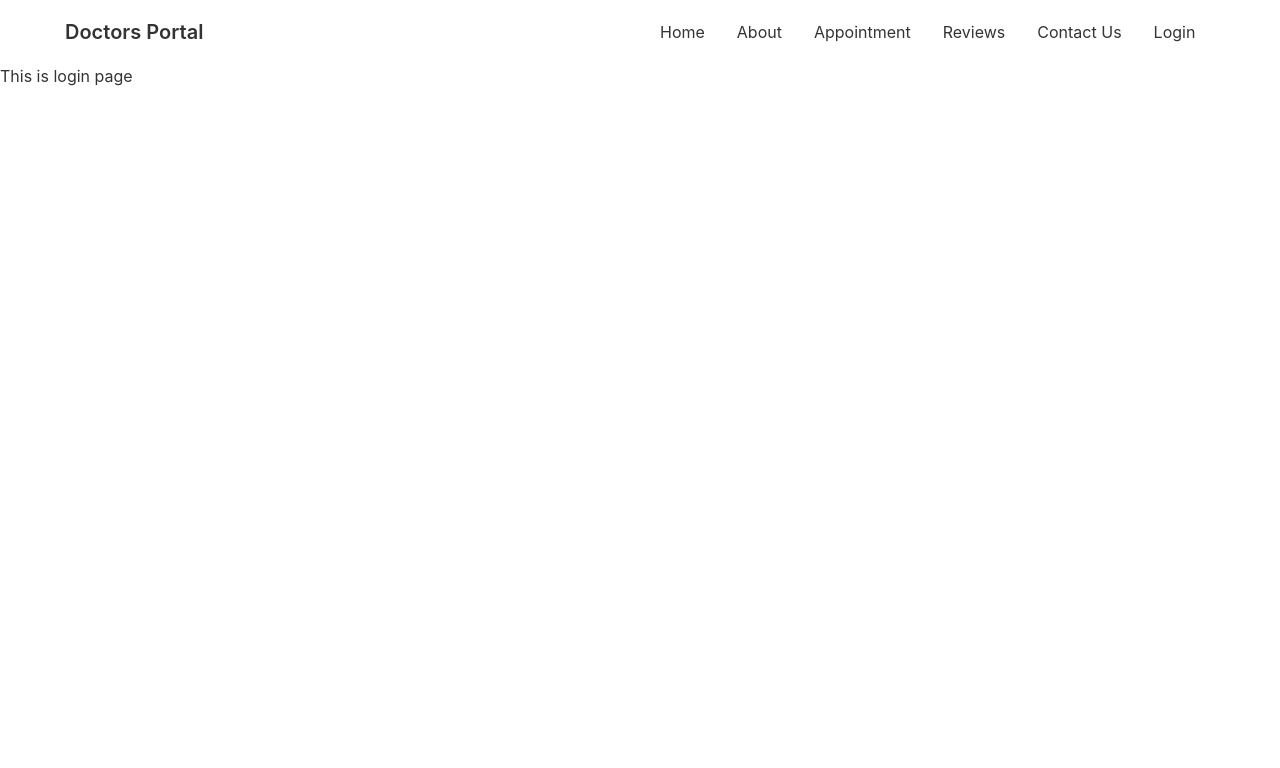
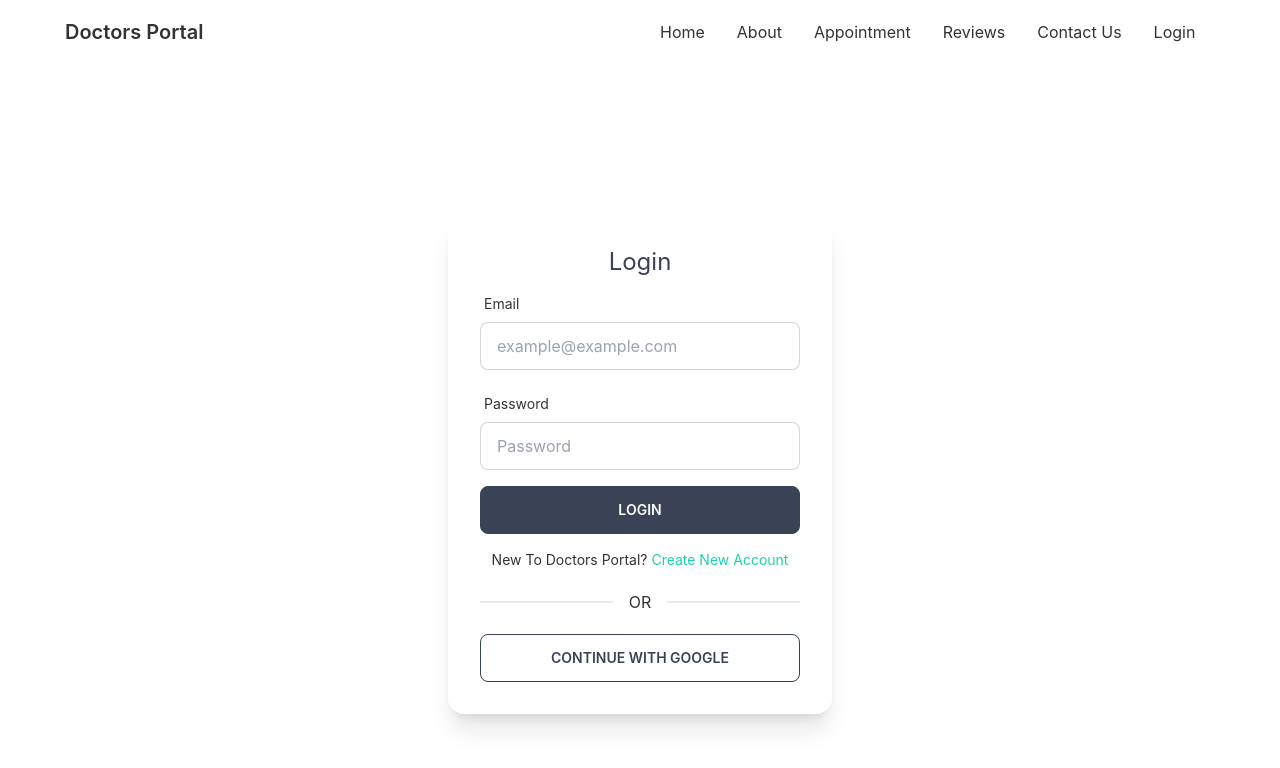
Before and after one commit to arnob-das/doctors-portal, a React (Create React App) app: page /login in a window 1280 px wide. Shown: the top 768 px of the page. Built offline with nearby package versions, Linux system fonts and the light colour scheme; no server answers.

Commit message:
sign up page done

```diff
--- a/package.json
+++ b/package.json
@@ -13,6 +13,7 @@
     "react-day-picker": "^8.4.1",
     "react-dom": "^18.2.0",
     "react-firebase-hooks": "^5.1.1",
+    "react-hook-form": "^7.41.3",
     "react-router-dom": "^6.6.1",
     "react-scripts": "5.0.1",
     "web-vitals": "^2.1.4"
--- a/src/App.js
+++ b/src/App.js
@@ -5,6 +5,7 @@ import About from './Pages/About/about';
 import Navbar from './Pages/Shared/Navbar';
 import Login from './Pages/Login/Login';
 import Appointment from './Pages/Appointment/Appointment';
+import SignUp from './Pages/Login/SignUp';
 
 function App() {
   return (
@@ -16,6 +17,7 @@ function App() {
         <Route path="/about" element={<About />} />
         <Route path="/appointment" element={<Appointment />} />
         <Route path="/login" element={<Login />} />
+        <Route path="/signup" element={<SignUp />} />
       </Routes>
     </div>
   );
--- a/src/Pages/Login/Login.js
+++ b/src/Pages/Login/Login.js
@@ -1,9 +1,121 @@
 import React from 'react';
+import { useSignInWithEmailAndPassword, useSignInWithGoogle } from 'react-firebase-hooks/auth'
+import auth from '../../firebase.init';
+import { useForm } from "react-hook-form";
+import { Link } from 'react-router-dom';
+
 
 const Login = () => {
+
+    const { register, formState: { errors }, handleSubmit } = useForm();
+
+    const [signInWithGoogle, gUser, gLoading, gError] = useSignInWithGoogle(auth);
+
+
+    const [
+        signInWithEmailAndPassword,
+        eUser,
+        eLoading,
+        eError,
+    ] = useSignInWithEmailAndPassword(auth);
+
+    let signInError;
+
+    if(gError || eError) {
+        signInError = <p className='text-red-500 text-sm'>{gError?.message || eError?.message}</p>;
+    }
+
+    if (gLoading ||  eLoading) {
+        return <div className="lg:my-20 flex"><button className="btn btn-primary loading mx-auto bg-gradient-to-r from-secondary bg-gradient-to-primary">Checking</button></div>
+    }
+
+    if (gUser || eUser) {
+        console.log(gUser || eUser);
+    }
+
+    const onSubmit = (data) => {
+        signInWithEmailAndPassword(data.email, data.password);
+    };
+
+
+
     return (
-        <div>
-            <h2>This is login page</h2>
+        <div className=" px-4 lg:px-12 flex justify-center items-center h-screen">
+            <div className="card w-96  shadow-xl">
+                <div className="card-body">
+                    <h2 className="text-center text-accent text-2xl">Login</h2>
+                    {/* Login Form Starts */}
+                    <form onSubmit={handleSubmit(onSubmit)}>
+                        <div className="form-control w-full max-w-xs">
+                            <label className="label">
+                                <span className="label-text">Email</span>
+                            </label>
+                            <input
+                                type="email"
+                                placeholder="example@example.com"
+                                className="input input-bordered w-full max-w-xs"
+
+                                {...register("email", {
+                                    required: {
+                                        value: true,
+                                        message: "Email is required"
+                                    },
+                                    pattern: {
+                                        value: /^(([^<>()[\]\\.,;:\s@\"]+(\.[^<>()[\]\\.,;:\s@\"]+)*)|(\".+\"))@((\[[0-9]{1,3}\.[0-9]{1,3}\.[0-9]{1,3}\.[0-9]{1,3}\])|(([a-zA-Z\-0-9]+\.)+[a-zA-Z]{2,}))$/,
+                                        messages: 'Provide Valid Email Address'
+                                    }
+                                }
+                                )}
+                            />
+                            <label className="label">
+                                {errors.email?.type === 'required' &&
+                                    <span className="label-text-alt text-red-500">{errors.email.message}</span>
+                                }
+                                {errors.email?.type === 'pattern' &&
+                                    <span className="label-text-alt text-red-500">{errors.email.message}</span>
+                                }
+                            </label>
+                        </div>
+                        <div className="form-control w-full max-w-xs">
+                            <label className="label">
+                                <span className="label-text">Password</span>
+                            </label>
+                            <input
+                                type="password"
+                                placeholder="Password"
+                                className="input input-bordered w-full max-w-xs"
+
+                                {...register("password", {
+                                    required: {
+                                        value: true,
+                                        message: "Password is required"
+                                    },
+                                    minLength: {
+                                        value: 6,
+                                        message: 'Must Provide 6 Characters or Longer'
+                                    }
+                                }
+                                )}
+                            />
+                            <label className="label">
+                                {errors.password?.type === 'required' &&
+                                    <span className="label-text-alt text-red-500">{errors.password.message}</span>
+                                }
+                                {errors.password?.type === 'minLength' &&
+                                    <span className="label-text-alt text-red-500">{errors.password.message}</span>
+                                }
+                            </label>
+                        </div>
+                        {/* dynamic google or email sign in error message */}
+                        {signInError}
+                        <input className='btn btn-accent w-full max-w-xs text-white' type="submit" value="Login" />
+                    </form>
+                    {/* Login Form Ends */}
+                    <p className='text-sm mt-2 text-center'>New To Doctors Portal? <Link className="text-secondary"to="/signup">Create New Account</Link></p>
+                    <div className="divider">OR</div>
+                    <button onClick={() => signInWithGoogle()} className="btn btn-outline btn-accent">Continue With Google</button>
+                </div>
+            </div>
         </div>
     );
 };
--- /dev/null
+++ b/src/Pages/Login/SignUp.js
@@ -0,0 +1,11 @@
+import React from 'react';
+
+const SignUp = () => {
+    return (
+        <div>
+
+        </div>
+    );
+};
+
+export default SignUp;
--- a/src/firebase.init.js
+++ b/src/firebase.init.js
@@ -12,7 +12,8 @@ const firebaseConfig = {
     storageBucket: process.env.REACT_APP_STORAGE_BUCKET,
     messagingSenderId: process.env.REACT_APP_MESSAGING_SENDER_ID,
     appId: process.env.REACT_APP_APP_ID,
-};
+  };
+
 
 // Initialize Firebase
 const app = initializeApp(firebaseConfig);
```
Also changed, not shown: 1 other file (tests, documents, lock files or other folders).
